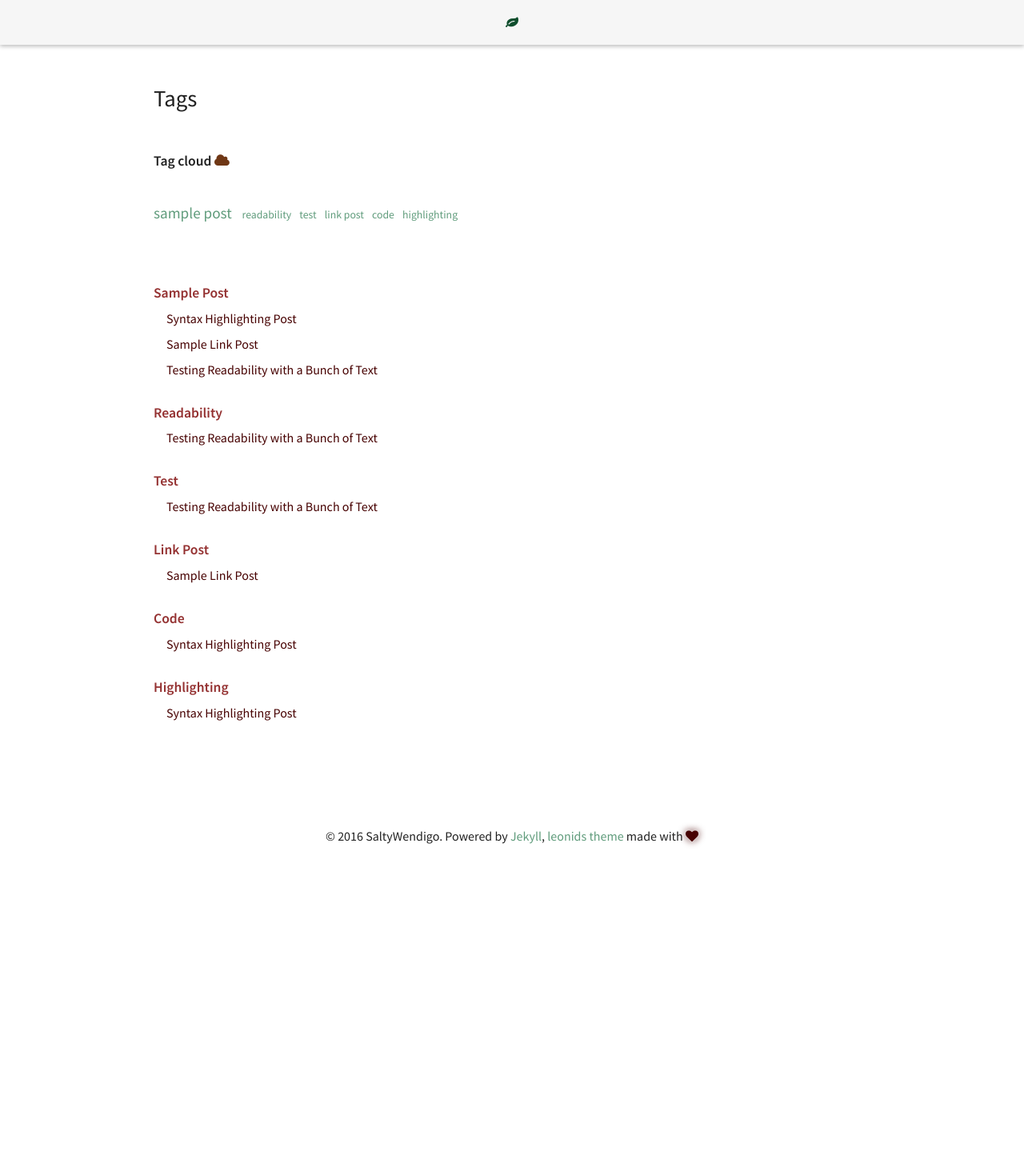
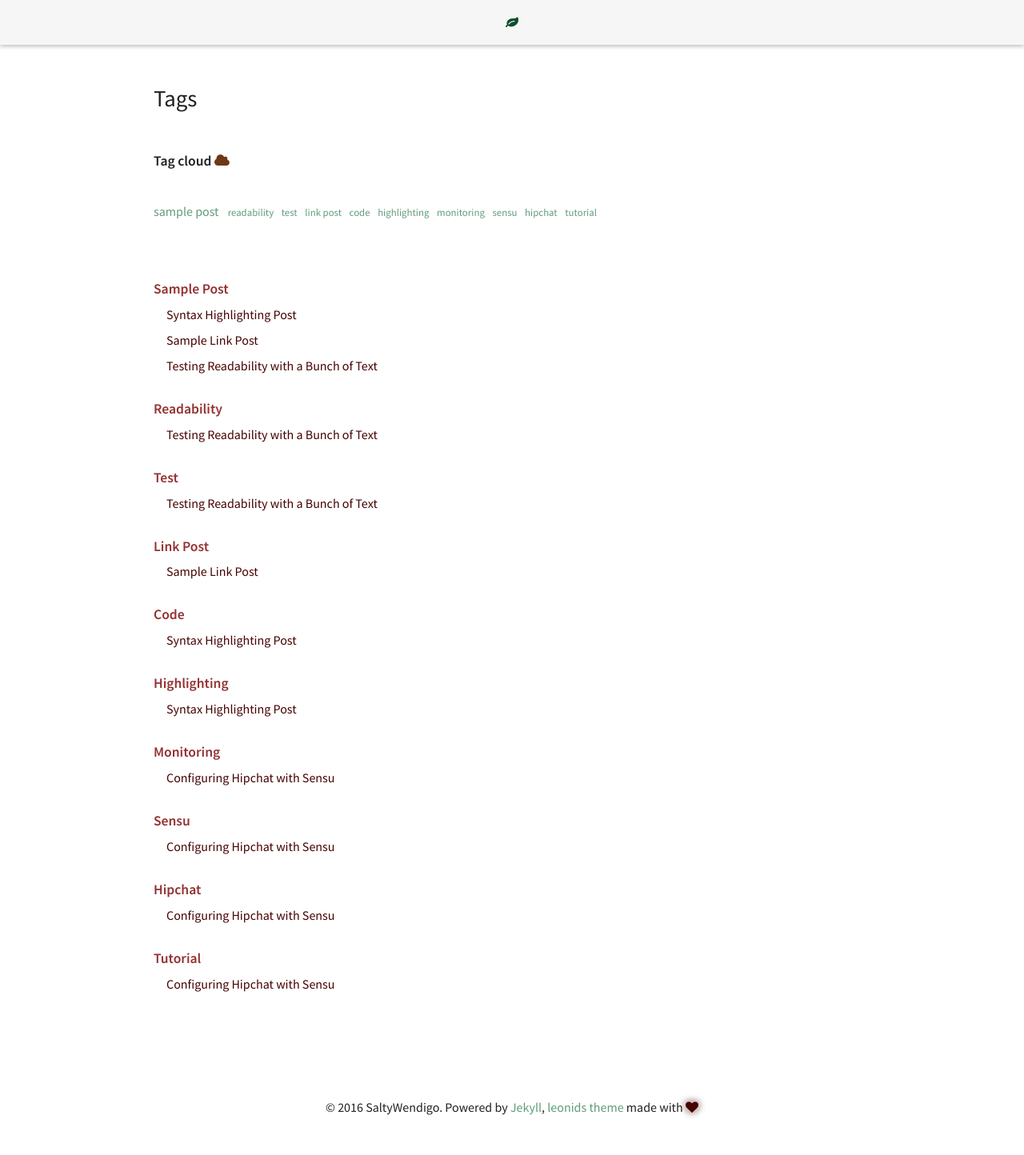
Before and after one commit to cgutshal/cgutshal.github.com, a Jekyll site: the page built from tags.html, in a window 1280 px wide. Shown: the whole page at 80% size. Built offline with Jekyll 4.4.1, drawn with Linux system fonts in a browser that asks for light colours; before the commit the page ends 1105 px from its top, so only the background shows below that; some of the changed lines change nothing that is shown.

Commit message:
first post draft

```diff
--- /dev/null
+++ b/_posts/2016-04-10-configuring-hipchat-with-sensu.md
@@ -0,0 +1,101 @@
+---
+layout: post
+title: Configuring Hipchat with Sensu
+excerpt: "How to get sensu working with your hipchat setup"
+modified: 2016-04-16
+tags: [monitoring, sensu, hipchat, tutorial]
+comments: true
+pinned: true
+image:
+  feature: sample-image-2.jpg
+  creditlink: https://unsplash.com/photos/Ki0dpxd3LGc
+  credit: thomas shellberg
+---
+
+## HTML Elements
+
+Below is just about everything you'll need to style in the theme. Check the source code to see the many embedded elements within paragraphs.
+
+# Heading 1
+
+## Heading 2
+
+### Heading 3
+
+#### Heading 4
+
+##### Heading 5
+
+###### Heading 6
+
+### Body text
+
+Lorem ipsum dolor sit amet, test link adipiscing elit. **This is strong**. Nullam dignissim convallis est. Quisque aliquam.
+
+![Smithsonian Image]({{ site.url }}/img/sample-image-2.jpg)
+{: .pull-right}
+
+*This is emphasized*. Donec faucibus. Nunc iaculis suscipit dui. 53 = 125. Water is H2O. Nam sit amet sem. Aliquam libero nisi, imperdiet at, tincidunt nec, gravida vehicula, nisl. The New York Times (That’s a citation). Underline.Maecenas ornare tortor. Donec sed tellus eget sapien fringilla nonummy. Mauris a ante. Suspendisse quam sem, consequat at, commodo vitae, feugiat in, nunc. Morbi imperdiet augue quis tellus.
+
+HTML and CSS are our tools. Mauris a ante. Suspendisse quam sem, consequat at, commodo vitae, feugiat in, nunc. Morbi imperdiet augue quis tellus. Praesent mattis, massa quis luctus fermentum, turpis mi volutpat justo, eu volutpat enim diam eget metus.
+
+### Blockquotes
+
+> Lorem ipsum dolor sit amet, test link adipiscing elit. Nullam dignissim convallis est. Quisque aliquam.
+
+## List Types
+
+### Ordered Lists
+
+1. Item one
+   1. sub item one
+   2. sub item two
+   3. sub item three
+2. Item two
+
+### Unordered Lists
+
+* Item one
+* Item two
+* Item three
+
+## Tables
+
+| Header 1 | Header 2 | Header 3 |
+|:--------|:-------:|--------:|
+| cell 1   | cell 2   | cell 3   |
+| cell 4   | cell 5   | cell 6   |
+|----
+| cell 1   | cell 2   | cell 3   |
+| cell 4   | cell 5   | cell 6   |
+|=====
+| Foot 1   | Foot 2   | Foot 3   |
+
+## Code Snippets
+
+{% highlight css %}
+#container {
+  float: left;
+  margin: 0 -240px 0 0;
+  width: 100%;
+}
+{% endhighlight %}
+
+## Buttons
+
+Make any link standout more when applying the `.btn` class.
+
+{% highlight html %}
+<a href="#" class="btn btn-success">Success Button</a>
+{% endhighlight %}
+
+<div markdown="0"><a href="#" class="btn">Primary Button</a></div>
+<div markdown="0"><a href="#" class="btn btn-success">Success Button</a></div>
+<div markdown="0"><a href="#" class="btn btn-warning">Warning Button</a></div>
+<div markdown="0"><a href="#" class="btn btn-danger">Danger Button</a></div>
+<div markdown="0"><a href="#" class="btn btn-info">Info Button</a></div>
+
+## Notices
+
+**Watch out!** You can also add notices by appending `{: .notice}` to a paragraph.
+{: .notice}
--- a/_sass/pages/_layout.scss
+++ b/_sass/pages/_layout.scss
@@ -99,5 +99,6 @@
 }
 
 .sidebar-card {
-  background-color: $secondary;
+  background-color: $info;
+  border-radius: 20px 20px 20px 20px;
 }
```
